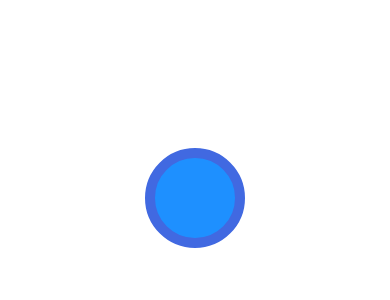
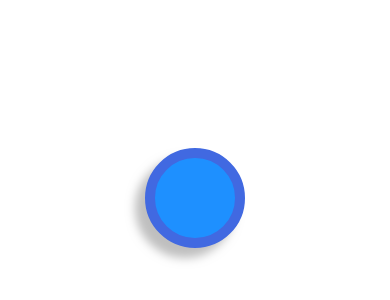
Before and after one commit to jehadabuawwad/done-with-it, a React Native app: screen / in a window 390 px wide. Shown: the part 224-524 px from the top of the page. Built offline with nearby package versions, Linux system fonts and the light colour scheme.

Commit message:
prep : style of shadows

```diff
--- a/App.tsx
+++ b/App.tsx
@@ -12,6 +12,10 @@ export default function App() {
           borderWidth: 10,
           borderColor: "royalblue",
           borderRadius: 50,
+          shadowColor: "gray",
+          shadowOffset: { width: -10, height: 10 },
+          shadowOpacity: 0.5,
+          shadowRadius: 10,
         }}
       ></View>
     </View>
```
